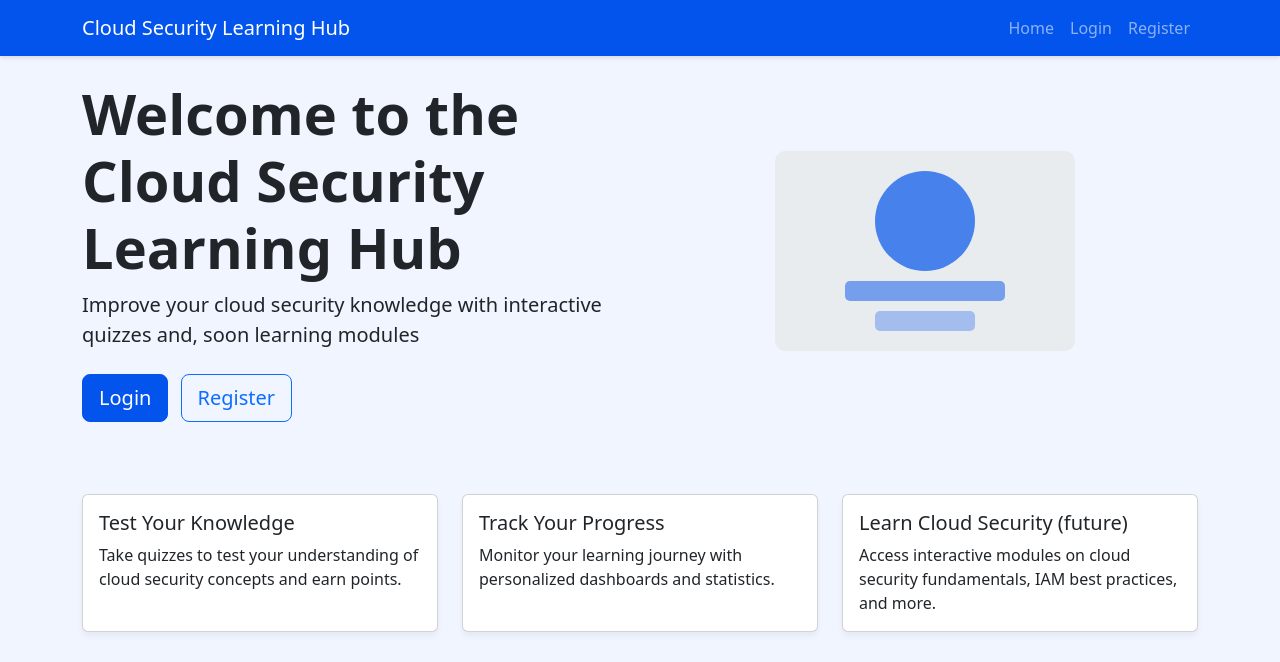
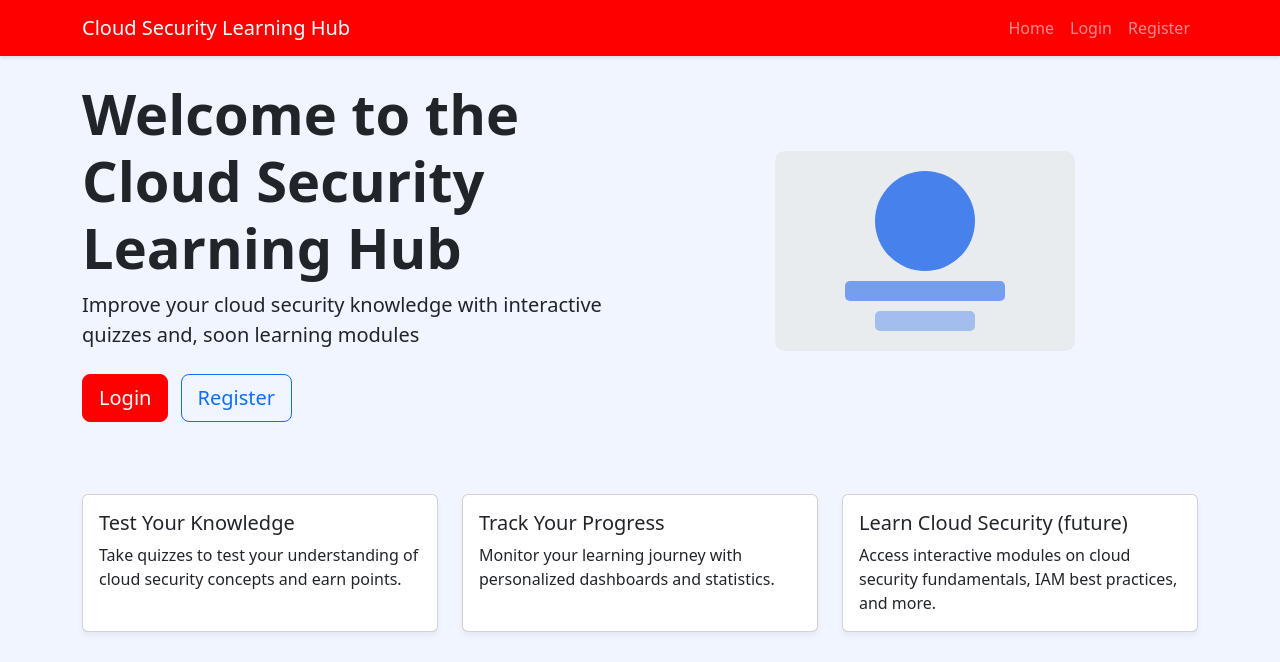
Before and after one commit to rhyscharris/cloud-security-learning-hub, a Flask app: page / in a window 1280 px wide. Shown: the top 662 px of the page. Run offline with Flask 3, Linux system fonts and the light colour scheme; some libraries are stand-ins or nearby versions.

Commit message:
coding issues demo

```diff
--- a/app/auth.py
+++ b/app/auth.py
@@ -6,10 +6,10 @@ from app import mongo # From __init__.py, import mongo
 
 auth = Blueprint('auth', __name__) # Creates a Blueprint (component/module) called 'auth'
 
-# WARNING: Demo 1 - this is intentionally for testing
+# WARNING: Demo A - this is intentionally for testing
 password = "secret123" # this is only here to demo Ruff blocking this.
 
-# WARNING: Demo 2 - this is intentionally for testing
+# WARNING: Demo B - this is intentionally for testing
 eval("print('This is insecure')")
 
 @auth.route('/login', methods=['GET', 'POST']) # When user goes to domain or localhost/login, and does POST/GET, do this
--- a/app/static/css/custom.css
+++ b/app/static/css/custom.css
@@ -14,7 +14,7 @@ body {
 
 .bg-primary {
     --bs-bg-opacity: 1;
-    background-color: #0254ec !important;
+    background-color: red !important;
 }
 
 .container {
@@ -55,8 +55,8 @@ body {
 }
 
 .btn-primary {
-    background-color: #0254ec;
-    border-color: #0254ec;
+    background-color: red;
+    border-color: red;
 }
 
 .btn-primary:hover {
```
